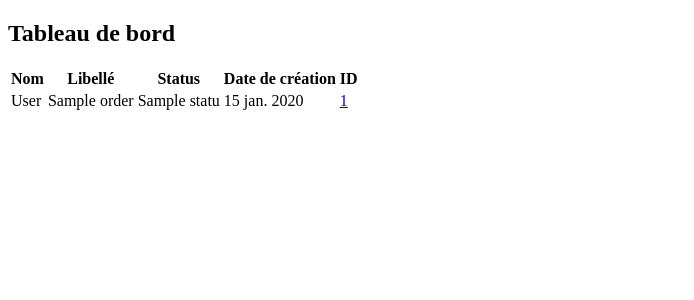
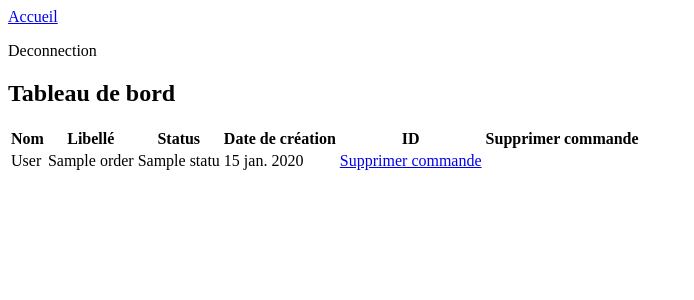
Before and after one commit to SimonDesc/order_nest, a Django app: page /dashboard/ in a window 1280 px wide. Shown: the top 300 px of the page, without its empty margins (0-694 px from the left). Run offline with Django 4.2, Linux system fonts and the light colour scheme; tables that the repository leaves empty hold one stand-in row (values such as "Sample post").

Commit message:
add a nav bar and links for navigate

```diff
--- a/src/templates/base.html
+++ b/src/templates/base.html
@@ -9,6 +9,10 @@
 
 </head>
 <body>
+<nav>
+  <a href="{% url 'webapp:home' %}">Accueil</a>
+  <p>Deconnection</p>
+</nav>
 
 <section id="webapp">
 
--- a/src/webapp/templates/webapp/dashboard.html
+++ b/src/webapp/templates/webapp/dashboard.html
@@ -15,6 +15,7 @@
                 <th>Status</th>
                 <th>Date de création</th>
                 <th>ID</th>
+                <th>Supprimer commande</th>
             </tr>
         </thead>
         <tbody>
@@ -24,7 +25,9 @@
                     <td>{{ commande.label }}</td>
                     <td>{{ commande.status }}</td>
                     <td>{{ commande.created_at|date:"SHORT_DATE_FORMAT" }}</td>
-                    <td><a href="{% url 'webapp:delete' pk=commande.pk %}">{{ commande.pk }}</a></td>
+                    <!--<td><a href="{% url 'webapp:delete' pk=commande.pk %}">{{ commande.pk }}</a></td>-->
+                    <td><a href="{% url 'webapp:delete' pk=commande.pk %}">Supprimer commande</a></td>
+
                 </tr>
             {% endfor %}
         </tbody>
--- a/src/webapp/templates/webapp/home.html
+++ b/src/webapp/templates/webapp/home.html
@@ -5,6 +5,9 @@
 {% endblock %}
 
 {% block content %}
+<a href="{% url 'webapp:create' %}">Nouvelle commande</a>
+<!-- RAJOUTER LA VUE <a href="{% url 'webapp:create' %}>">Nouveau client</a>-->
+<a href="{% url 'webapp:dashboard' %}">Tableau de bord</a>
 {% for commande in commandes %}
     <p><h1> libelle : {{ commande.label }} </h1></p>
     <p>id : {{ commande.pk }}</p>
```
